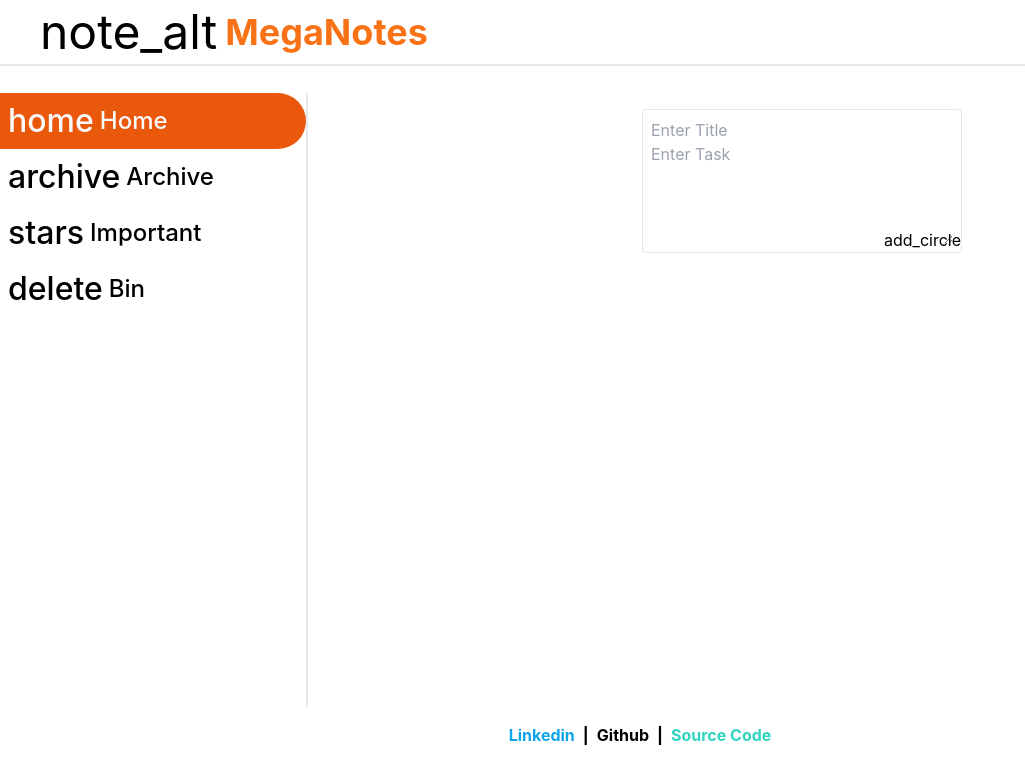
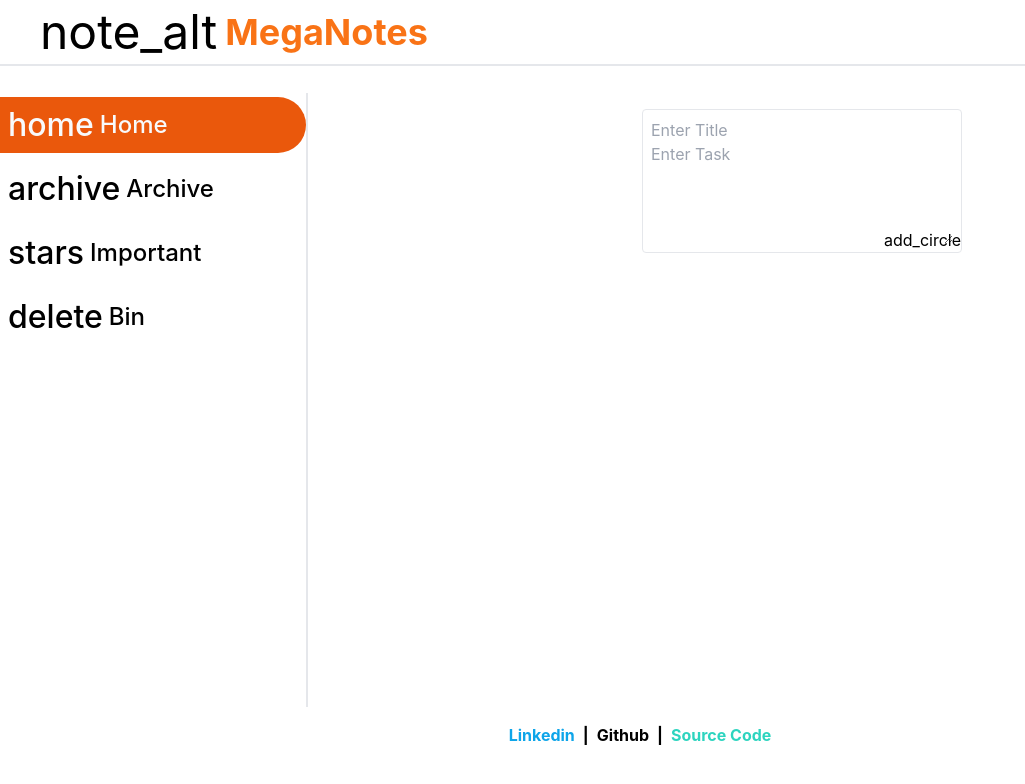
Before and after one commit to shubhamgyd/NotesReactApp, a React (Create React App) app: page / in a window 1280 px wide. Shown: the top 784 px of the page, without its empty margins (0-1025 px from the left). Built offline with nearby package versions, Linux system fonts and the light colour scheme.

Commit message:
UI change
- Imporved the Sidebar added horizontal margin to the elements

```diff
--- a/src/components/Sidebar.jsx
+++ b/src/components/Sidebar.jsx
@@ -3,7 +3,7 @@
 export const Sidebar = () => {
   const getStyles = ({ isActive }) => {
     const style =
-      "flex items-center gap-x-1.5 px-2 py-1 text-[1.5rem] font-medium rounded-e-full text-center max-mobile:text-[3rem]";
+      "flex items-center gap-x-1.5 px-2 py-1 my-1 text-[1.5rem] font-medium rounded-e-full text-center max-mobile:text-[3rem]";
     return isActive
       ? `bg-orange-600 text-slate-50 ${style}`
       : `${style} hover:bg-orange-600 hover:rounded-e-full hover:text-slate-50`;
```
